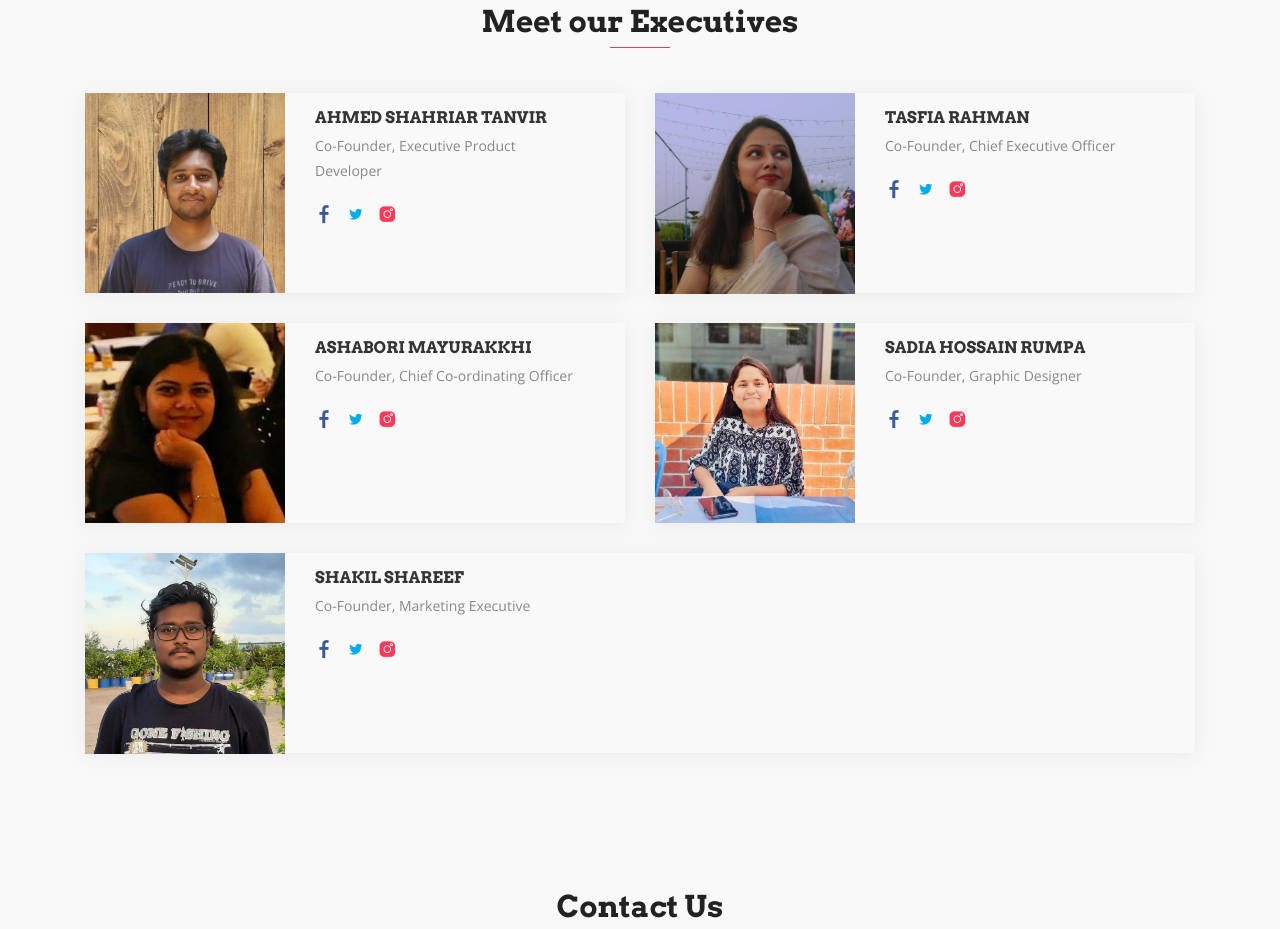
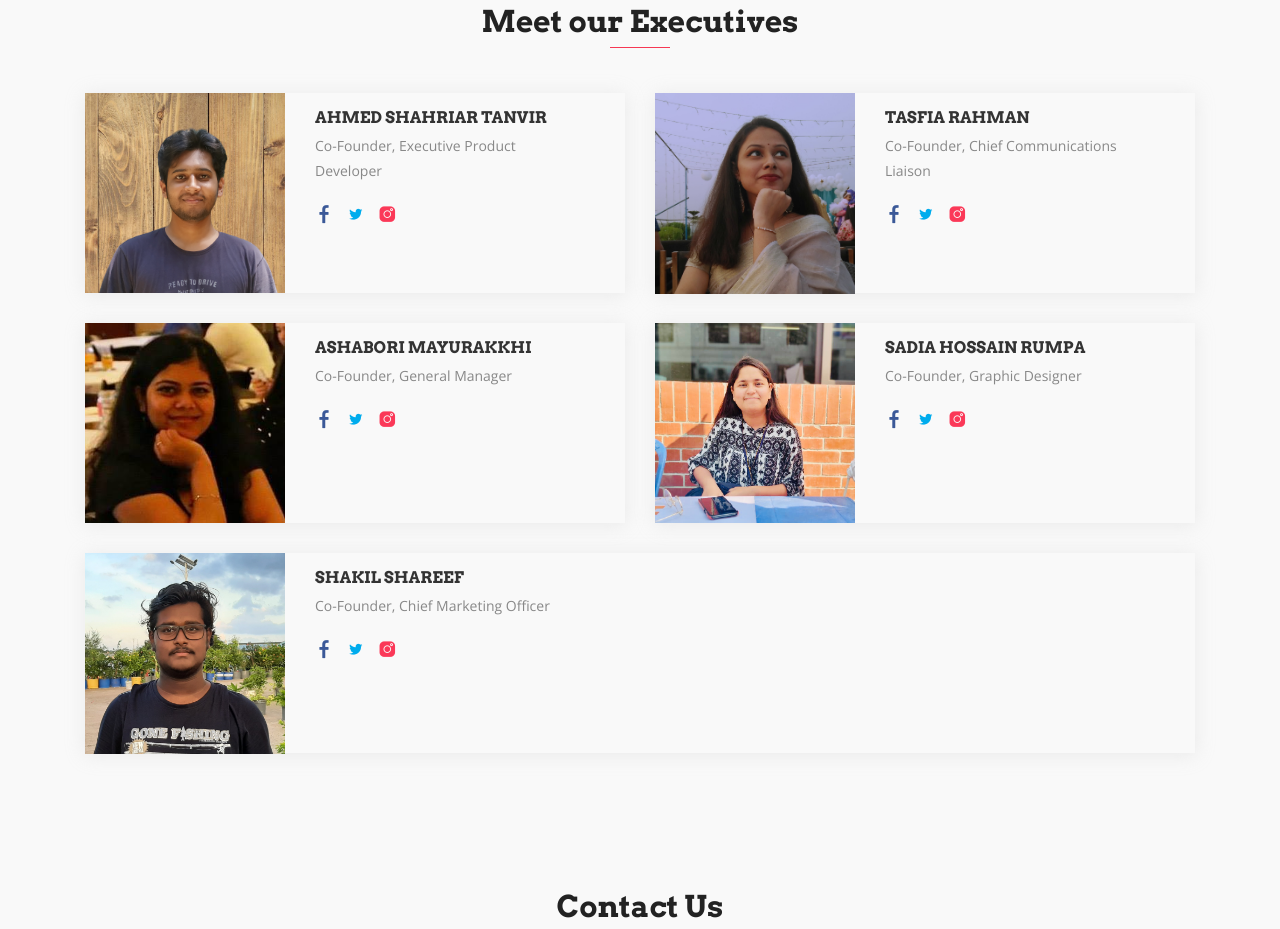
Before and after one commit to dark-hat-Darkie/SenseAi, a website: page index.html in a window 1280 px wide. Shown: the part 3257-4186 px from the top of the page. Drawn offline with nearby package versions, Linux system fonts and the light colour scheme; files whose address does not match are found by name.

Commit message:
Update index.html

```diff
--- a/index.html
+++ b/index.html
@@ -395,7 +395,7 @@
               <div class="contetn">
                 <div class="info-text">
                   <h3><a href="#">Tasfia Rahman</a></h3>
-                  <p>Co-Founder, Chief Executive Officer</p>
+                  <p>Co-Founder, Chief Communications Liaison</p>
                 </div>
                 <!-- <p>Lorem ipsum dolor sit amet, consectetur adipisicing elit. Quod eos id officiis hic tenetur.</p> -->
                 <ul class="social-icons">
@@ -416,7 +416,7 @@
               <div class="contetn">
                 <div class="info-text">
                   <h3><a href="#">Ashabori Mayurakkhi</a></h3>
-                  <p>Co-Founder, Chief Co-ordinating Officer</p>
+                  <p>Co-Founder, General Manager</p>
                 </div>
                 <!-- <p>Lorem ipsum dolor sit amet, consectetur adipisicing elit. Quod eos id officiis hic tenetur.</p> -->
                 <ul class="social-icons">
@@ -458,7 +458,7 @@
               <div class="contetn">
                 <div class="info-text">
                   <h3><a href="#">Shakil Shareef</a></h3>
-                  <p>Co-Founder, Marketing Executive</p>
+                  <p>Co-Founder, Chief Marketing Officer</p>
                 </div>
                 <!-- <p>Lorem ipsum dolor sit amet, consectetur adipisicing elit. Quod eos id officiis hic tenetur.</p>-->
                 <ul class="social-icons">
```
